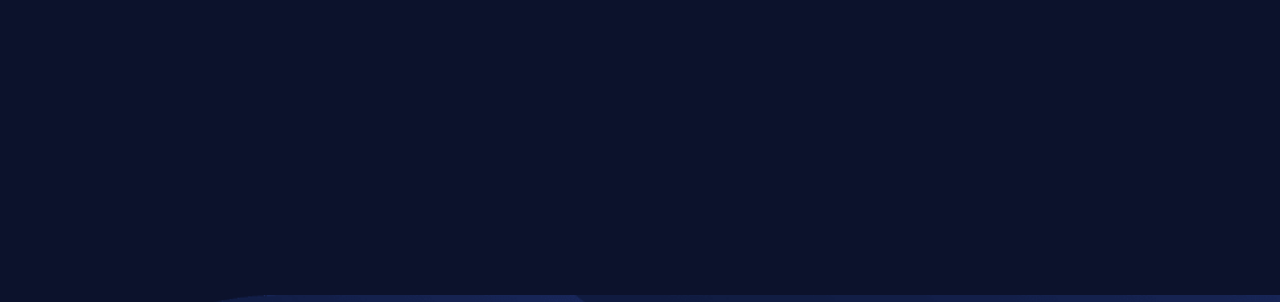
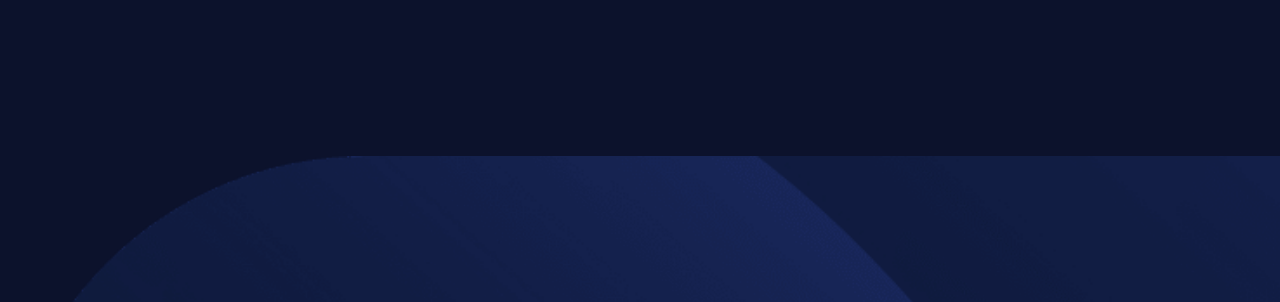
Before and after one commit to DarkFM/FEM-Fylo-Data-Storage, a plain HTML site: page index.html in a window 1280 px wide. Shown: the top 302 px of the page. Drawn offline with Linux system fonts and the light colour scheme.

Commit message:
Update styles.css

```diff
--- a/styles.css
+++ b/styles.css
@@ -194,8 +194,8 @@ body {
     body {
         background-color: var(--very-dark-blue);
         background-image: url("/images/bg-desktop.png");
-        background-position: 0 120%;
-        background-size: 190rem;
+        background-position: 0 220%;
+        background-size: 250rem;
     }
 
     .container {
```
